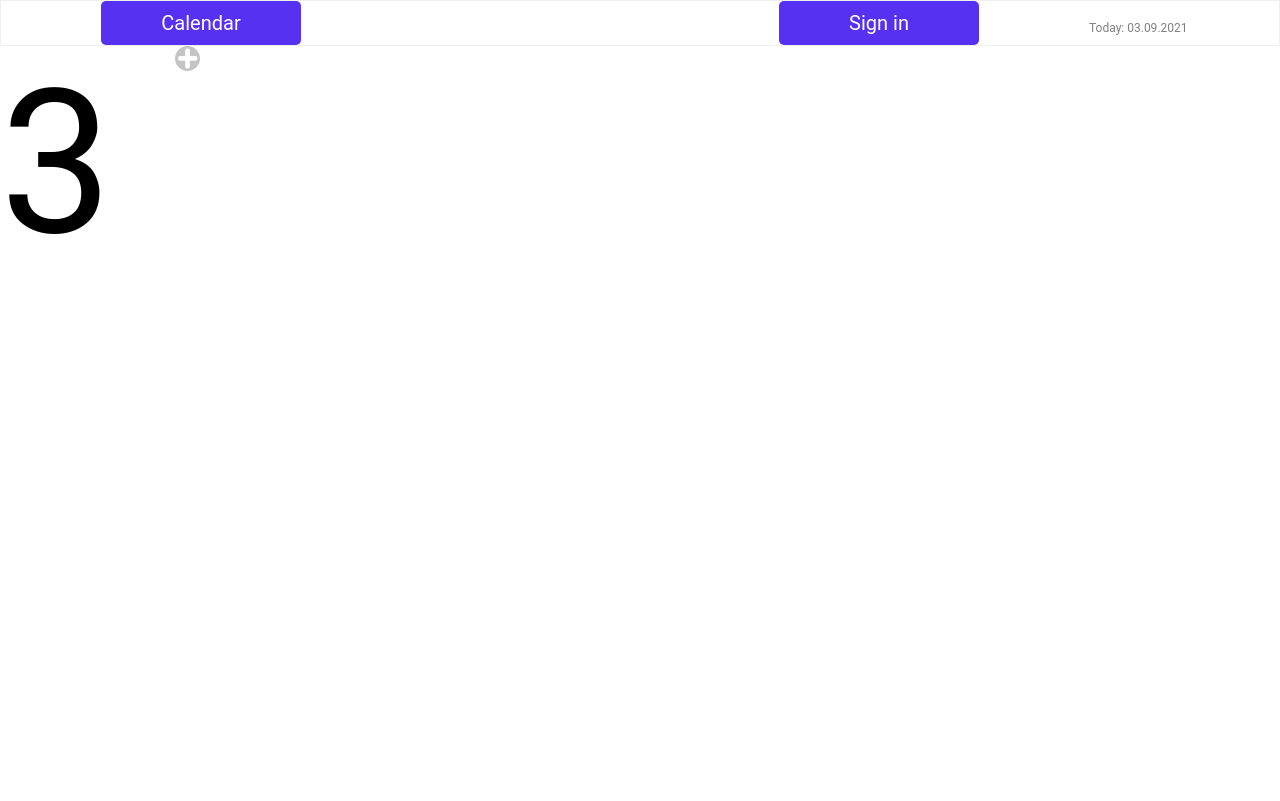
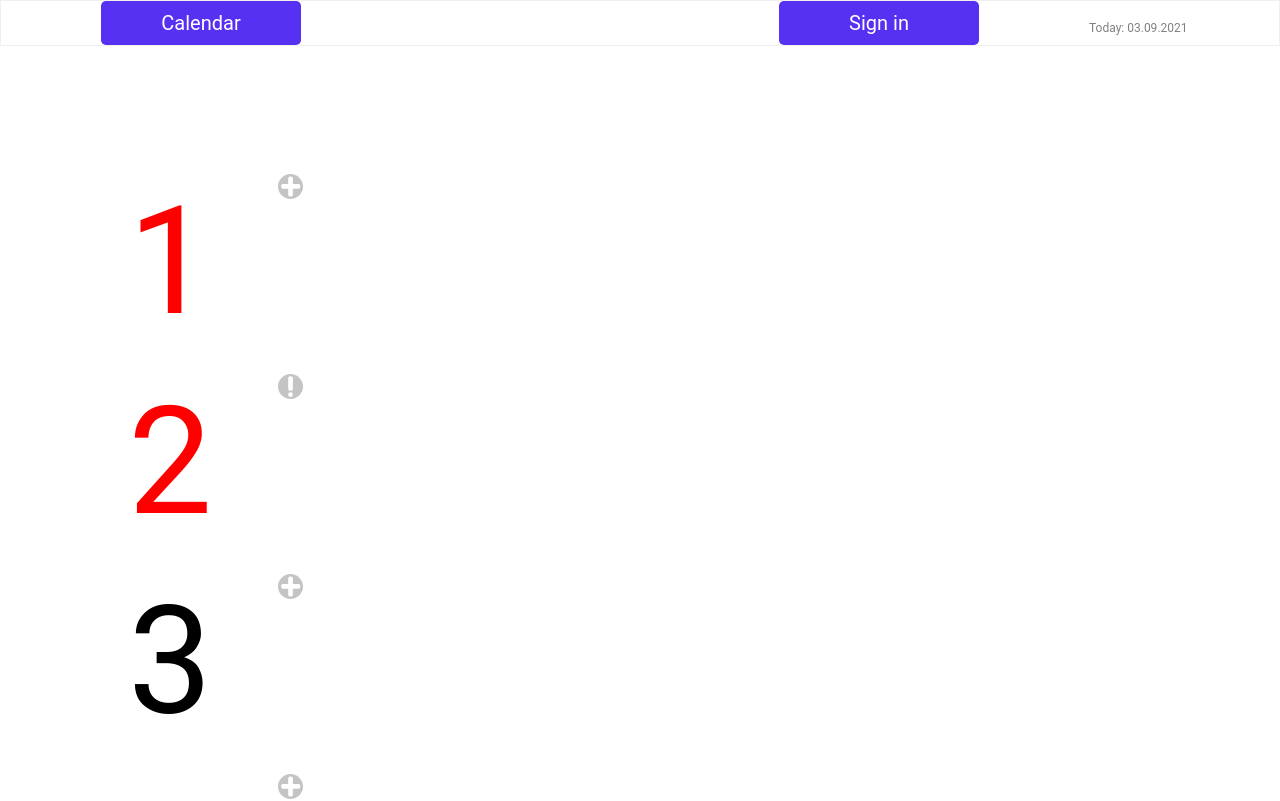
Before and after one commit to Kukonen/calendar, a React (Create React App) app in the folder client/: page / in a window 1280 px wide. Shown: the top 801 px of the page. Built offline with nearby package versions, Linux system fonts and the light colour scheme.

Commit message:
add month-week-day

```diff
--- a/client/src/Components/App/App.jsx
+++ b/client/src/Components/App/App.jsx
@@ -3,10 +3,32 @@ import Header from '../Header/Header';
 import Month from '../Month/Month'
 
 const App = () => {
+
+    const weeks = [
+        [
+            {number: 1, free: true, activity: false},
+            {number: 2, free: true, activity: true},
+            {number: 3, free: false, activity: false},
+            {number: 4, free: true, activity: false},
+            {number: 5, free: false, activity: false},
+            {number: 6, free: true, activity: false},
+            {number: 7, free: true, activity: false},
+        ],
+        [
+            {number: 8, free: true, activity: false},
+            {number: 9, free: true, activity: true},
+            {number: 10, free: false, activity: false},
+            {number: 11, free: true, activity: false},
+            {number: 12, free: false, activity: false},
+            {number: 13, free: true, activity: false},
+            {number: 14, free: true, activity: false},
+        ]
+    ]
+
     return (
         <div>
             <Header/>
-            <Month  />
+            <Month weeks={weeks} />
         </div>
     )
 }
--- a/client/src/Components/Day/Day.scss
+++ b/client/src/Components/Day/Day.scss
@@ -5,8 +5,8 @@
 }
 
 .DayNumber {
-    width: 300px;
-    height: 300px;
+    width: 150px;
+    height: 150px;
 }
 
 .DayNumberFree {
@@ -14,7 +14,7 @@
 }
 
 .DayNumberText {
-    font-size: 200px;
+    font-size: 150px;
 }
 
 .DayImg {
--- a/client/src/Components/Month/Month.jsx
+++ b/client/src/Components/Month/Month.jsx
@@ -1,10 +1,19 @@
-import React from 'react'
-import Day from '../Day/Day'
+import React from 'react';
+import './Month.scss';
 
-const Month = () => {
+import Week from '../Week/Week';
+
+const Month = (props) => {
+
+    const weeks = props.weeks.map(week => {
+        return (
+            <Week days={week}/>
+        )
+    })
+
     return (
-        <div>
-            <Day number={3} free={false} activity={false} />
+        <div className="Month">
+            {weeks}
         </div>
     )
 }
--- /dev/null
+++ b/client/src/Components/Month/Month.scss
@@ -0,0 +1,3 @@
+.Month {
+    padding: 10%;
+}
--- /dev/null
+++ b/client/src/Components/Week/Week.jsx
@@ -0,0 +1,20 @@
+import React from 'react';
+import Day from '../Day/Day';
+import './Week.scss';
+
+const Week = (props) => {
+
+    const days = props.days.map(day => {
+        return (
+            <Day number={day.number} free={day.free} activity={day.activity}/>
+        )
+    })
+
+    return (
+        <div>
+            {days}
+        </div>
+    )
+}
+
+export default Week;
```
Also changed, not shown: client/src/Components/Week/Week.scss (added).
